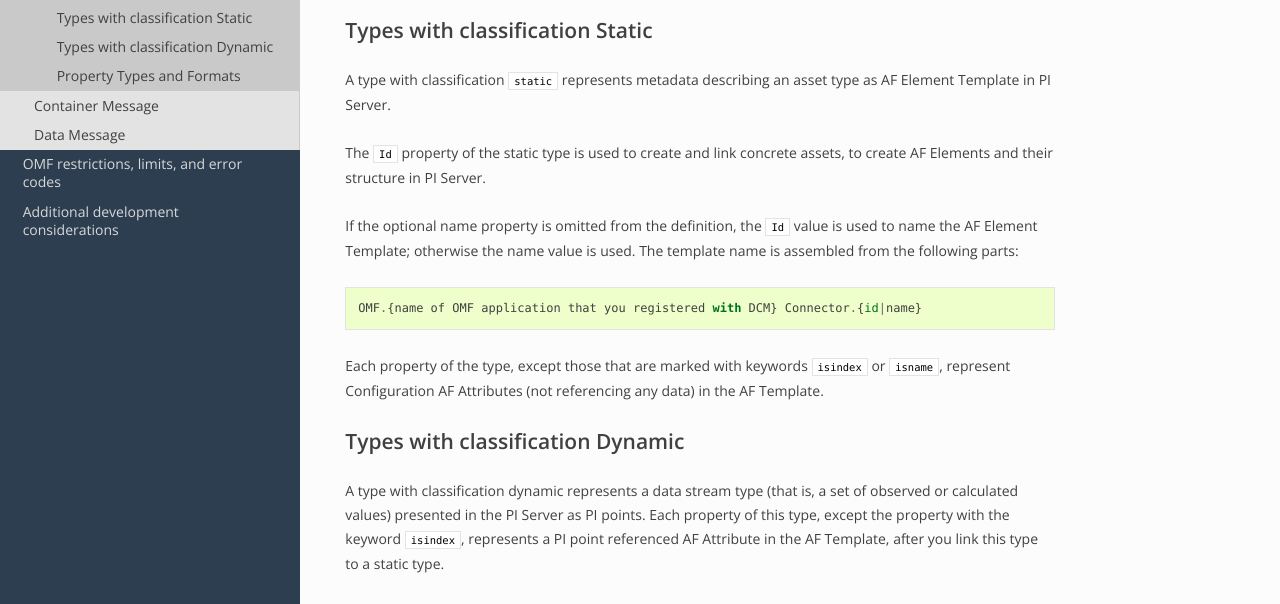
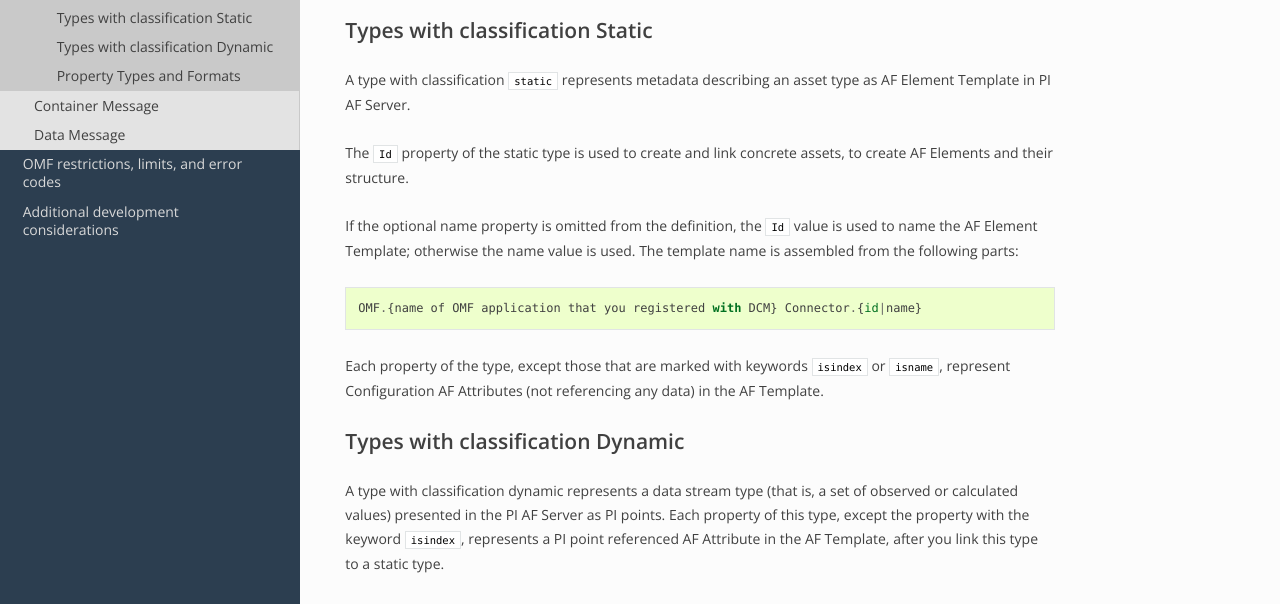
Before and after one commit to osisoft/OMF-Developer-Companion-Guide, a Sphinx documentation site: the page built from docs/OMF_Type_msg.rst, in a window 1280 px wide and 1400 px high, scrolled down 600 px. Shown: the part 190-794 px from the top of the window. Built offline with Sphinx 7.4.7 and the Read the Docs theme 2.0.0, drawn with Linux system fonts in a browser that asks for light colours; some of the changed text lies outside the part shown.

Commit message:
Update OMF_Type_msg.rst

```diff
--- a/docs/OMF_Type_msg.rst
+++ b/docs/OMF_Type_msg.rst
@@ -1,7 +1,7 @@
 Type Message
 ============
 
-In PI Server, types are interpreted as either asset types or container types depending on type classification.
+In PI AF Server and PI Data Archive, types are interpreted as either asset types or container types depending on type classification.
 The keywords in the type definition are interpreted as follows:
 
 +--------------------+-------------+---------------+------------------------------------------------------------+
@@ -41,10 +41,10 @@
 --------------------------------
 
 A type with classification ``static`` represents metadata describing an asset type as AF Element Template
-in PI Server.
+in PI AF Server.
 
 The ``Id`` property of the static type is used to create and link concrete assets, to create AF Elements and
-their structure in PI Server.
+their structure.
 
 If the optional name property is omitted from the definition, the ``Id`` value is used to name the AF Element
 Template; otherwise the name value is used. The template name is assembled from the following parts:
@@ -60,7 +60,7 @@
 ---------------------------------
 
 A type with classification dynamic represents a data stream type (that is, a set of observed or calculated values)
-presented in the PI Server as PI points.
+presented in the PI AF Server as PI points.
 Each property of this type, except the property with the keyword ``isindex``, represents a PI point referenced
 AF Attribute in the AF Template, after you link this type to a static type.
 
@@ -108,8 +108,7 @@
 
 The PI point data type for enumeration sets is ``digital``.
 
-OMF supports setting the format keyword to specify how particular JSON type should be interpreted in PI Server.
-
+OMF supports setting the format keyword to specify how a particular JSON type should be interpreted in PI AF Server and PI Data Archive.
 
 
 +----------------+-------------+---------------+-------------------+
@@ -145,7 +144,7 @@
 +----------------+-------------+---------------+-------------------+
 
 Notes:
-  The property type object, and the array of item type object are not supported by PI Server.
+  The property type object, and the array of item type object are not supported by PI AF Server.
   Properties with ``isindex`` keyword must be of type String.
   Poperties of a dynamic type with the ``isindex`` keyword must also include a format that has been set to date-time.
   Properties with the ``isname`` keyword must be of type String.
```
